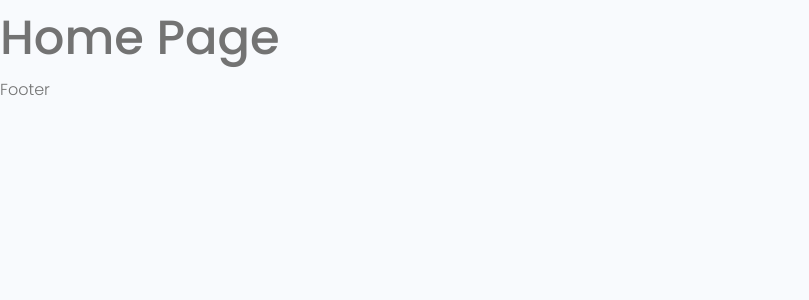
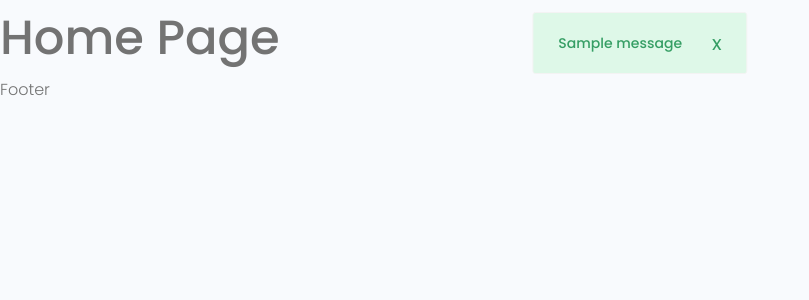
Before and after one commit to tindyc/Combat-Canvas, a Django app: page / in a window 1280 px wide. Shown: the part 77-377 px from the top of the page, without its empty margins (0-809 px from the left). Run offline with Django 4.2, Linux system fonts and the light colour scheme; tables that the repository leaves empty hold one stand-in row (values such as "Sample post"); one stand-in notice (Sample message) is shown; some libraries are stand-ins or nearby versions.

Commit message:
Add flash messages

```diff
--- a/templates/base.html
+++ b/templates/base.html
@@ -22,6 +22,19 @@
 <body>
     {% include 'navbar.html' %}
 
+    {% if messages %}
+
+    {% for message in messages %}
+    <div class="alert  alert--{{message.tags}}">
+        <p class="alert__message">{{message}}</p>
+        <button class="alert__close">x</button>
+    </div>
+
+    {% endfor %}
+
+    {% endif %}
+
+
     {% block content %}
 
     {% endblock content %}
```
